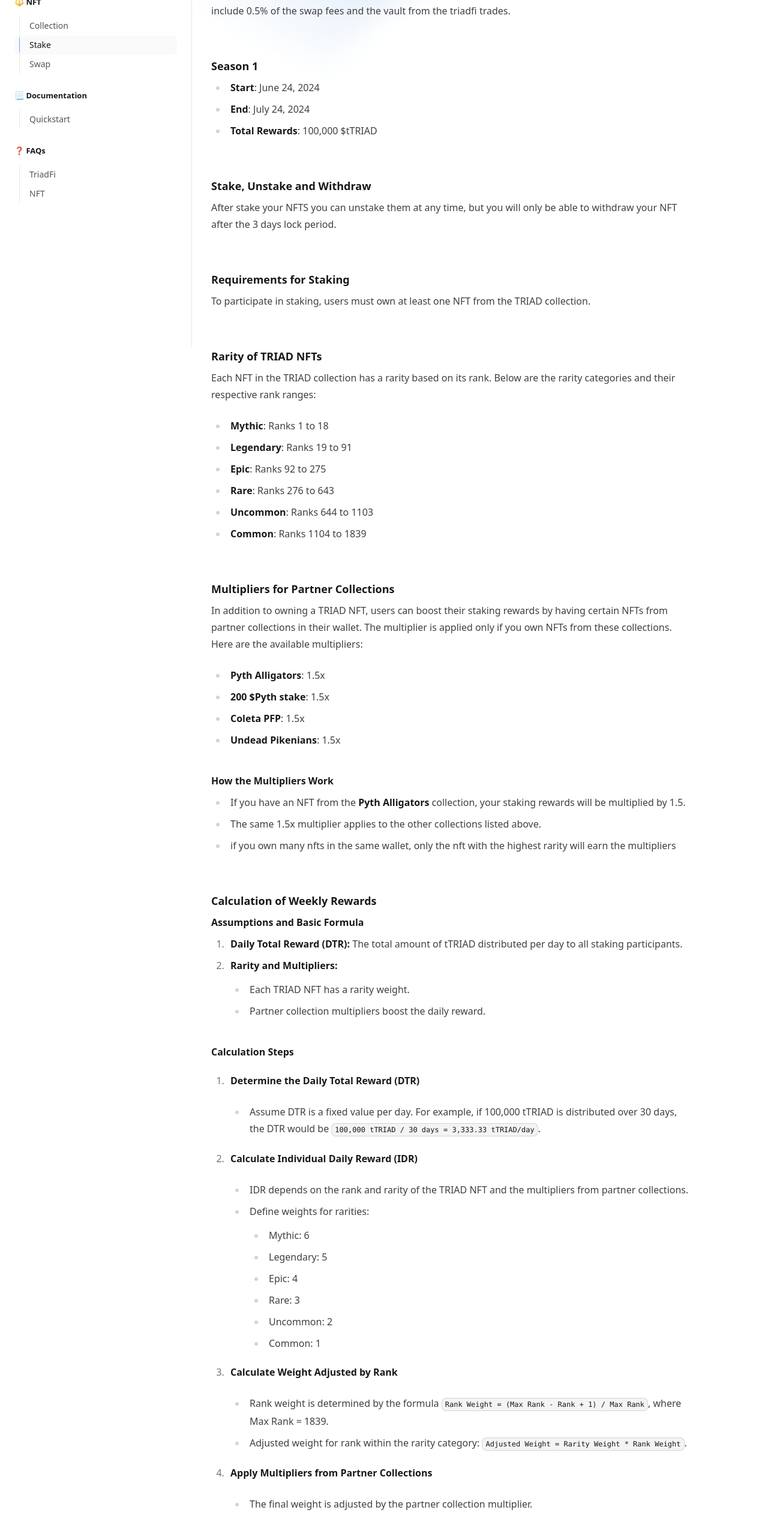
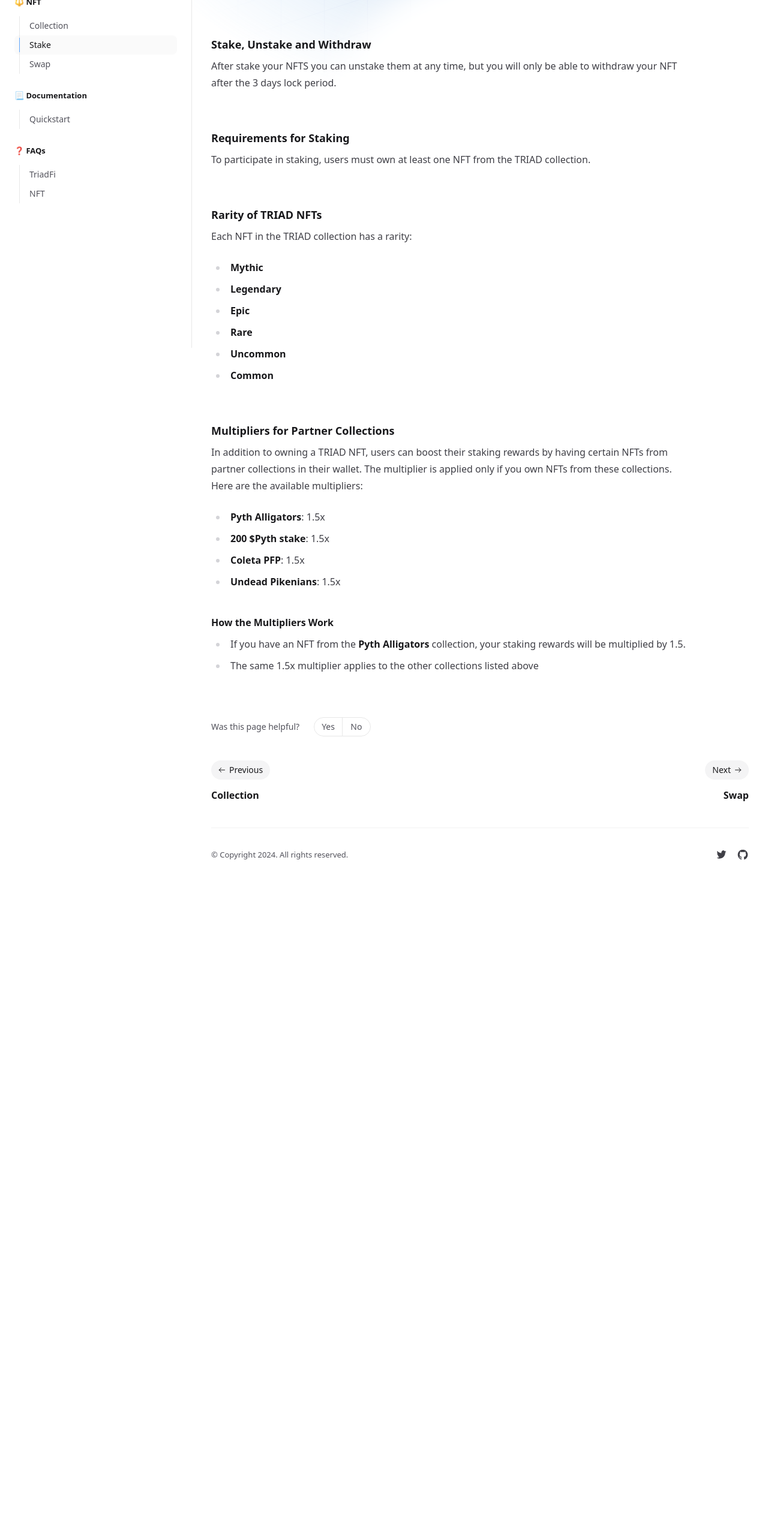
Before and after one commit to triadxyz/docs, a Next.js app: page /nft-stake in a window 1280 px wide. Shown: the part 220-2768 px from the top of the page at 60% size. After the commit the page ends 1721 px from the top, so only its background shows below. Built offline with nearby package versions, Linux system fonts and the light colour scheme.

Commit message:
update stake

```diff
--- a/src/pages/nft-stake.mdx
+++ b/src/pages/nft-stake.mdx
@@ -6,15 +6,7 @@
 
 # Stake
 
-## Staking Seasons 1/3
-
 the initial staking sessions will be fully funded by the amount raised on the mint. the next sessions will include 0.5% of the swap fees and the vault from the triadfi trades.
-
-## Season 1
-
-- **Start**: June 24, 2024
-- **End**: July 24, 2024
-- **Total Rewards**: 100,000 $tTRIAD
 
 ## Stake, Unstake and Withdraw
 
@@ -26,14 +18,14 @@
 
 ## Rarity of TRIAD NFTs
 
-Each NFT in the TRIAD collection has a rarity based on its rank. Below are the rarity categories and their respective rank ranges:
+Each NFT in the TRIAD collection has a rarity:
 
-- **Mythic**: Ranks 1 to 18
-- **Legendary**: Ranks 19 to 91
-- **Epic**: Ranks 92 to 275
-- **Rare**: Ranks 276 to 643
-- **Uncommon**: Ranks 644 to 1103
-- **Common**: Ranks 1104 to 1839
+- **Mythic**
+- **Legendary**
+- **Epic**
+- **Rare**
+- **Uncommon**
+- **Common**
 
 ## Multipliers for Partner Collections
 
@@ -47,98 +39,4 @@
 ### How the Multipliers Work
 
 - If you have an NFT from the **Pyth Alligators** collection, your staking rewards will be multiplied by 1.5.
-- The same 1.5x multiplier applies to the other collections listed above.
-- if you own many nfts in the same wallet, only the nft with the highest rarity will earn the multipliers
-
-## Calculation of Weekly Rewards
-
-### Assumptions and Basic Formula
-
-1. **Daily Total Reward (DTR):** The total amount of tTRIAD distributed per day to all staking participants.
-2. **Rarity and Multipliers:**
-   - Each TRIAD NFT has a rarity weight.
-   - Partner collection multipliers boost the daily reward.
-
-### Calculation Steps
-
-1. **Determine the Daily Total Reward (DTR)**
-
-   - Assume DTR is a fixed value per day. For example, if 100,000 tTRIAD is distributed over 30 days, the DTR would be `100,000 tTRIAD / 30 days = 3,333.33 tTRIAD/day`.
-
-2. **Calculate Individual Daily Reward (IDR)**
-
-   - IDR depends on the rank and rarity of the TRIAD NFT and the multipliers from partner collections.
-   - Define weights for rarities:
-     - Mythic: 6
-     - Legendary: 5
-     - Epic: 4
-     - Rare: 3
-     - Uncommon: 2
-     - Common: 1
-
-3. **Calculate Weight Adjusted by Rank**
-
-   - Rank weight is determined by the formula `Rank Weight = (Max Rank - Rank + 1) / Max Rank`, where Max Rank = 1839.
-   - Adjusted weight for rank within the rarity category: `Adjusted Weight = Rarity Weight * Rank Weight`.
-
-4. **Apply Multipliers from Partner Collections**
-
-   - The final weight is adjusted by the partner collection multiplier.
-
-5. **Proportional Distribution of Rewards**
-   - The sum of all users' adjusted weights determines the proportion of the DTR each user receives.
-
-### Example Calculation
-
-Let's consider three users for simplicity:
-
-- **User A:**
-
-  - TRIAD NFT: Mythic, Rank 10 (Rarity Weight 6)
-  - Partner Collection: Undead Pikenians (1.5x)
-  - Rank Weight: `(1839 - 10 + 1) / 1839 = 1830 / 1839 ≈ 0.995`
-  - Adjusted Weight: `6 * 0.995 * 1.5 ≈ 8.955`
-
-- **User B:**
-
-  - TRIAD NFT: Legendary, Rank 50 (Rarity Weight 5)
-  - Partner Collection: None (1x)
-  - Rank Weight: `(1839 - 50 + 1) / 1839 = 1790 / 1839 ≈ 0.974`
-  - Adjusted Weight: `5 * 0.974 ≈ 4.870`
-
-- **User C:**
-  - TRIAD NFT: Epic, Rank 100 (Rarity Weight 4)
-  - Partner Collection: Coleta PFP (1.5x)
-  - Rank Weight: `(1839 - 100 + 1) / 1839 = 1740 / 1839 ≈ 0.946`
-  - Adjusted Weight: `4 * 0.946 * 1.5 ≈ 5.688`
-
-#### Calculating Proportional Daily Reward
-
-1. **Sum of Adjusted Weights:**
-
-   - Total: `8.955 + 4.870 + 5.688 ≈ 19.513`
-
-2. **Proportion of Daily Reward:**
-
-   - DTR: 3,333.33 tTRIAD
-   - User A: `(8.955 / 19.513) * 3,333.33 ≈ 1,529.96 tTRIAD/day`
-   - User B: `(4.870 / 19.513) * 3,333.33 ≈ 832.64 tTRIAD/day`
-   - User C: `(5.688 / 19.513) * 3,333.33 ≈ 970.73 tTRIAD/day`
-
-3. **Weekly Reward:**
-   - User A: `1,529.96 * 7 = 10,709.72 tTRIAD/week`
-   - User B: `832.64 * 7 = 5,828.48 tTRIAD/week`
-   - User C: `970.73 * 7 = 6,795.11 tTRIAD/week`
-
-### Summary Formula
-
-1. **Rank Weight (RW):** `(Max Rank - Rank + 1) / Max Rank`
-2. **Adjusted User Weight (AUW):** `Rarity Weight * RW * Multiplier`
-3. **Sum of Adjusted Weights (SAW):** `sum of AUW of all users`
-4. **Proportional Daily Reward of User (PDRU):** `AUW / SAW`
-5. **User's Daily Reward (UDR):** `DTR * PDRU`
-6. **User's Weekly Reward (UWR):** `UDR * 7`
-
-**Note:**
-
-- Undead Pikenians (Shirt "Triadfi" 1.0x) available in the seasson 2.
+- The same 1.5x multiplier applies to the other collections listed above
```
